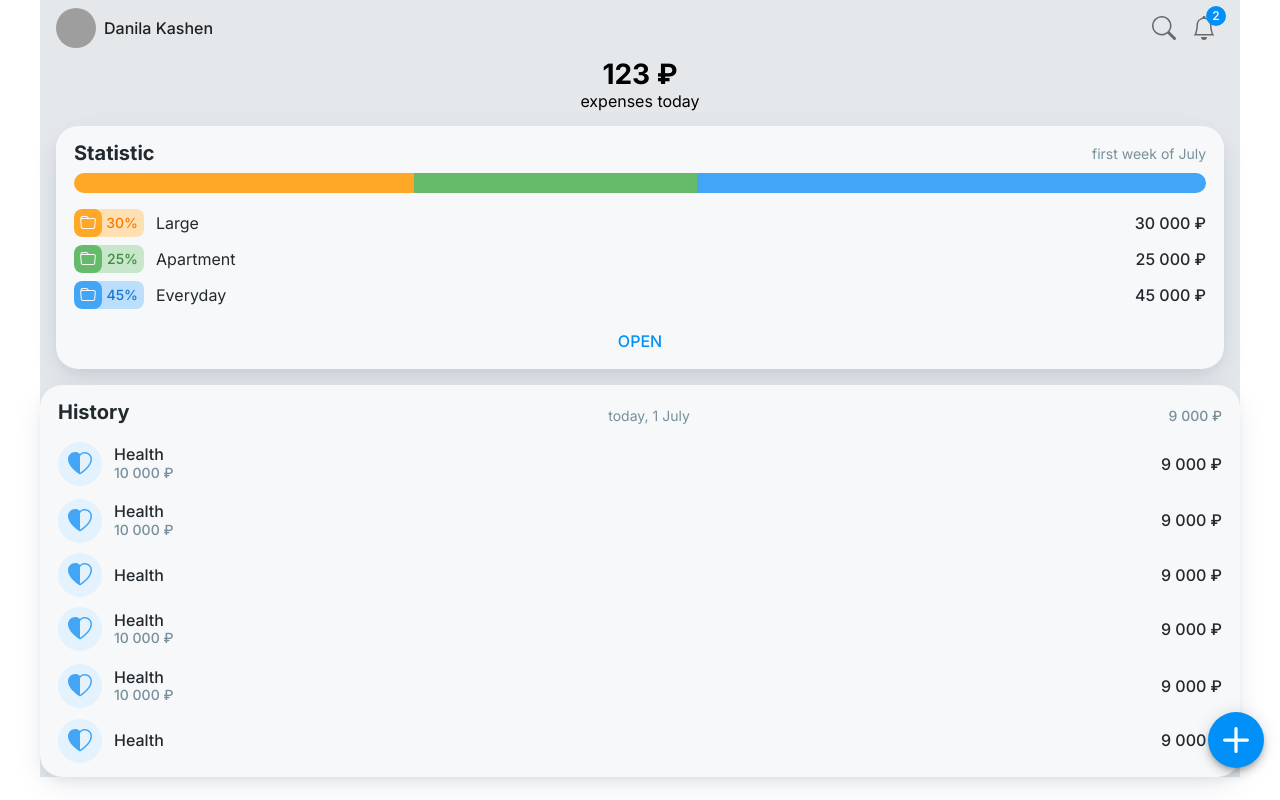
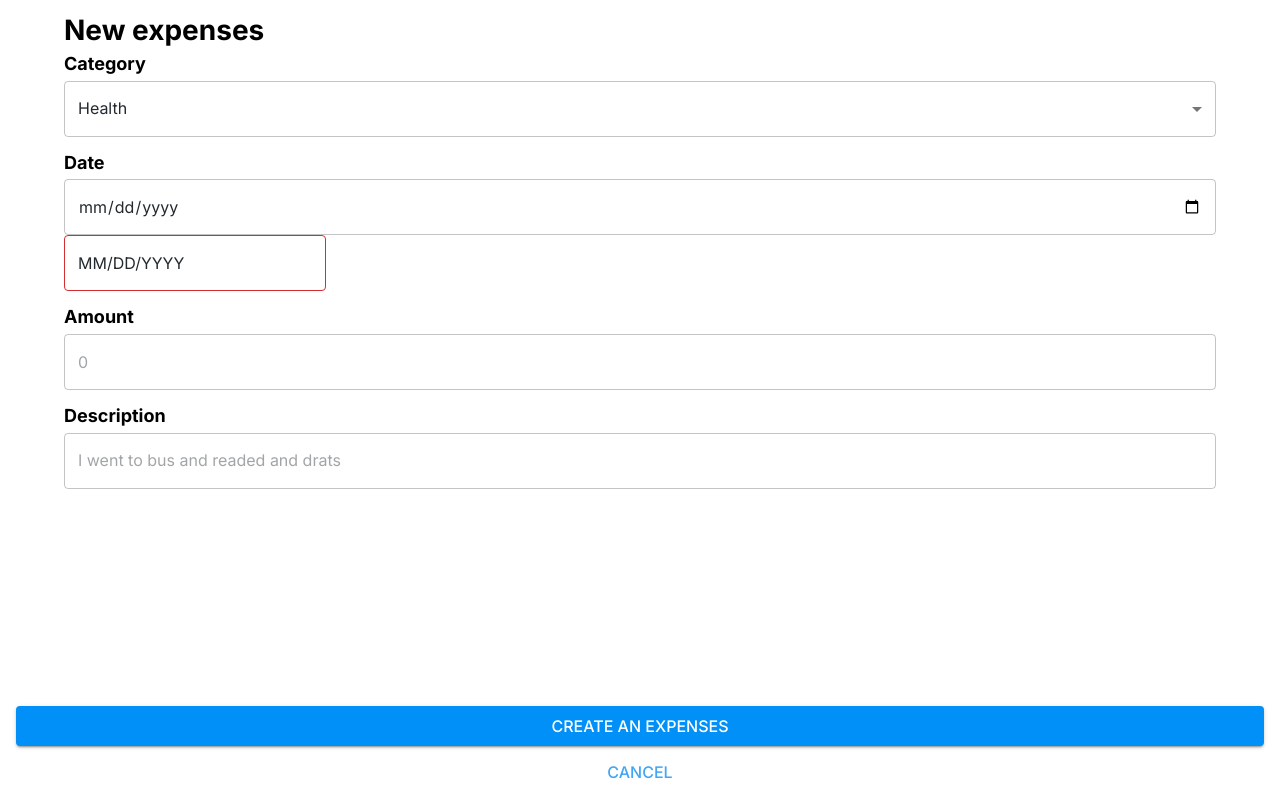
Before and after one commit to akseonowww/finance-tracker, a React (Create React App) app: page /new in a window 1280 px wide. Built offline with nearby package versions, Linux system fonts and the light colour scheme; grey boxes are pictures that could not be loaded.

Commit message:
Add routes and pages New expenses and Setting

```diff
--- a/src/App.tsx
+++ b/src/App.tsx
@@ -1,42 +1,17 @@
-import React from 'react';
-import History from './components/History/History';
-import Statistic from './components/Statistic/Statistic';
-import Header from './components/Header/Header';
-import {
-	Box,
-	Button,
-	Container,
-	SpeedDial,
-	Stack,
-	Typography,
-} from '@mui/material';
-import { BsPlus } from 'react-icons/bs';
-
-
+import { BrowserRouter, Routes, Route } from 'react-router-dom';
+import Setting from './components/Page/Settings/Settings';
+import NewExpenses from './components/Page/NewExpenses/NewExpenses';
+import Home from './components/Page/Home/Home';
 
 const App = () => {
 	return (
-		<Container disableGutters className="App" sx={{background: '#E4E8EB'}}>
-			<Header />
-			<Box>
-				<Box sx={{ textAlign: 'center', p: '0' }}>
-					<Typography variant="headline">123 ₽</Typography>
-					<Typography variant="body">expenses today</Typography>
-				</Box>
-				<Statistic />
-				<History />
-				{/* <Stack spacing={2} direction="row">
-					<Button variant="text">Text</Button>
-					<Button variant="contained">Contained</Button>
-					<Button variant="outlined">Outlined</Button>
-				</Stack> */}
-			</Box>
-			<SpeedDial
-				ariaLabel="Create new expenses"
-				sx={{ position: 'fixed', bottom: 32, right: 16 }}
-				icon={<BsPlus size={52} />}
-			></SpeedDial>
-		</Container>
+		<BrowserRouter>
+			<Routes>
+				<Route path="/" element={<Home />} />
+				<Route path="/new" element={<NewExpenses />} />
+				<Route path="/setting" element={<Setting />} />
+			</Routes>
+		</BrowserRouter>
 	);
 };
 
--- a/src/ThemeFT.tsx
+++ b/src/ThemeFT.tsx
@@ -1,4 +1,5 @@
-import { blue, blueGrey, grey, red } from '@mui/material/colors';
+import '@mui/x-date-pickers/themeAugmentation';
+import { blue, red } from '@mui/material/colors';
 import shadows from '@mui/material/styles/shadows';
 
 declare module '@mui/material/styles' {
@@ -41,6 +42,14 @@ declare module '@mui/material/styles' {
 		big: React.CSSProperties;
 		min: React.CSSProperties;
 	}
+
+	interface SelectVariants {
+		big: React.CSSProperties;
+	}
+
+	interface SelectVariantsOptions {
+		big: React.CSSProperties;
+	}
 }
 
 declare module '@mui/material/Typography' {
@@ -78,15 +87,15 @@ declare module '@mui/material/Paper' {
 	}
 }
 
-declare module '@mui/material/Button' {
-	interface ButtonPropsVariantOverrides {
-		dashed: true;
+declare module '@mui/material/Select' {
+	interface SelectPropsVariantOverrides {
+		big: true;
 	}
 }
 
 export const ThemeFT = {
 	typography: {
-		fontFamily: 'Inter, Arial, sans-serif',
+		fontFamily: 'Inter, Arial, sans-serif !important',
 		headline: {
 			fontFamily: 'Inter, Arial, sans-serif',
 			fontWeight: 600,
@@ -233,9 +242,7 @@ export const ThemeFT = {
 						padding: '16px 18px 6px',
 						boxShadow:
 							' 0px 6px 14px -6px rgba(24, 39, 75, 0.12), 0px 10px 32px -4px rgba(24, 39, 75, 0.1)',
-						// boxShadow: shadows[15],
 						borderRadius: '22px',
-						// background: grey[50],
 					},
 				},
 				{
@@ -246,5 +253,22 @@ export const ThemeFT = {
 				},
 			],
 		},
+		MuiSelect: {
+			variants: [
+				{
+					props: { variant: 'big' },
+					style: {
+						border: `4px dashed ${red[500]}`,
+					},
+				},
+			],
+		},
+		MuiDatePicker: {
+			styleOverrides: {
+				root: {
+					backgroundColor: 'red',
+				},
+			},
+		},
 	},
 };
--- a/src/components/Header/Header.tsx
+++ b/src/components/Header/Header.tsx
@@ -3,20 +3,15 @@ import {
 	Button,
 	Typography,
 	IconButton,
-	List,
-	ListItem,
-	ListItemButton,
-	ListItemIcon,
-	ListItemText,
-	Divider,
 	Drawer,
 	Avatar,
 	AppBar,
 	Badge,
 	Box,
 } from '@mui/material';
-import { BsBell, BsInbox, BsMailbox, BsSearch } from 'react-icons/bs';
+import { BsBell, BsSearch } from 'react-icons/bs';
 import { grey } from '@mui/material/colors';
+import Setting from '../Page/Settings/Settings';
 
 type Anchor = 'bottom';
 
@@ -81,35 +76,7 @@ const Header = () => {
 					open={state['bottom']}
 					onClose={toggleDrawer('bottom', false)}
 				>
-					<Box role="presentation">
-						<List>
-							{['Inbox', 'Starred', 'Send email', 'Drafts'].map(
-								(text, index) => (
-									<ListItem key={text} disablePadding>
-										<ListItemButton>
-											<ListItemIcon>
-												{index % 2 === 0 ? <BsInbox /> : <BsMailbox />}
-											</ListItemIcon>
-											<ListItemText primary={text} />
-										</ListItemButton>
-									</ListItem>
-								)
-							)}
-						</List>
-						<Divider />
-						<List>
-							{['All mail', 'Trash', 'Spam'].map((text, index) => (
-								<ListItem key={text} disablePadding>
-									<ListItemButton>
-										<ListItemIcon>
-											{index % 2 === 0 ? <BsInbox /> : <BsMailbox />}
-										</ListItemIcon>
-										<ListItemText primary={text} />
-									</ListItemButton>
-								</ListItem>
-							))}
-						</List>
-					</Box>
+					<Setting />
 				</Drawer>
 			</Box>
 			<div>
@@ -117,7 +84,7 @@ const Header = () => {
 					<BsSearch />
 				</IconButton>
 				<IconButton>
-					<Badge badgeContent={2} color="primary">
+					<Badge badgeContent={2} color="primary" variant="dot">
 						<BsBell />
 					</Badge>
 				</IconButton>
--- /dev/null
+++ b/src/components/Page/Home/Home.jsx
@@ -0,0 +1,36 @@
+import { Box, Container, SpeedDial, Typography } from '@mui/material';
+import Header from '../../Header/Header';
+import Statistic from '../../Statistic/Statistic';
+import History from '../../History/History';
+import { BsPlus } from 'react-icons/bs';
+import { Link } from 'react-router-dom';
+
+const Home = () => {
+	return (
+		<Container disableGutters sx={{ background: '#E4E8EB' }}>
+			<Header />
+			<Box>
+				<Box sx={{ textAlign: 'center', p: '0' }}>
+					<Typography variant="headline">123 ₽</Typography>
+					<Typography variant="body">expenses today</Typography>
+				</Box>
+				<Statistic />
+				<History />
+				{/* <Stack spacing={2} direction="row">
+					<Button variant="text">Text</Button>
+					<Button variant="contained">Contained</Button>
+					<Button variant="outlined">Outlined</Button>
+				</Stack> */}
+			</Box>
+			<Link to="/new">
+				<SpeedDial
+					ariaLabel="Create new expenses"
+					sx={{ position: 'fixed', bottom: 32, right: 16 }}
+					icon={<BsPlus size={52} />}
+				/>
+			</Link>
+		</Container>
+	);
+};
+
+export default Home;
--- /dev/null
+++ b/src/components/Page/NewExpenses/NewExpenses.tsx
@@ -0,0 +1,107 @@
+import {
+	Container,
+	FormControl,
+	Grid,
+	MenuItem,
+	Select,
+	Typography,
+	TextField,
+	Button,
+	// TextareaAutosize,
+} from '@mui/material';
+import { Link } from 'react-router-dom';
+import { blue } from '@mui/material/colors';
+import { LocalizationProvider, DatePicker } from '@mui/x-date-pickers';
+import { AdapterDayjs } from '@mui/x-date-pickers/AdapterDayjs';
+import dayjs from 'dayjs';
+
+const NewExpenses = () => {
+	return (
+		<Container sx={{ p: '12px 16px' }}>
+			<Typography variant="headline" sx={{ marginBottom: '6px' }}>
+				New expenses
+			</Typography>
+			<Grid container direction="column" gap="16px">
+				<Grid item>
+					<Typography variant="title" sx={{ marginBottom: '6px' }}>
+						Category
+					</Typography>
+					<FormControl fullWidth={true}>
+						<Select defaultValue="health">
+							<MenuItem value="health">
+								<Typography variant="body">Health</Typography>
+							</MenuItem>
+							<MenuItem value="clothes">
+								<Typography variant="body">Clothes</Typography>
+							</MenuItem>
+							<MenuItem value="eating-out">
+								<Typography variant="body">Eating out</Typography>
+							</MenuItem>
+						</Select>
+					</FormControl>
+				</Grid>
+				<Grid item>
+					<Typography variant="title" sx={{ marginBottom: '6px' }}>
+						Date
+					</Typography>
+					<Typography variant="body">
+						<TextField type="date" fullWidth />
+						<LocalizationProvider dateAdapter={AdapterDayjs} fullWidth={true}>
+							<DatePicker defaultValue={() => dayjs('2022-04-17')} />
+						</LocalizationProvider>
+					</Typography>
+				</Grid>
+				<Grid item>
+					<Typography variant="title" sx={{ marginBottom: '6px' }}>
+						Amount
+					</Typography>
+					<Typography variant="body">
+						<TextField
+							fullWidth={true}
+							type="number"
+							inputProps={{ step: 0 }}
+							placeholder="0"
+						/>
+					</Typography>
+				</Grid>
+				<Grid item>
+					<Typography variant="title" sx={{ marginBottom: '6px' }}>
+						Description
+					</Typography>
+					<Typography variant="body">
+						<TextField
+							type="text"
+							fullWidth
+							placeholder="I went to bus and readed and drats"
+						/>
+						{/* <TextareaAutosize
+							minRows={3}
+							placeholder="I went to bus and readed and drats"
+						/> */}
+					</Typography>
+				</Grid>
+			</Grid>
+			<Grid
+				container
+				direction="column"
+				gap={'6px'}
+				sx={{ position: 'absolute', bottom: 0, right: 0, p: '8px 16px' }}
+			>
+				<Grid item>
+					<Button variant="contained" fullWidth>
+						Create an expenses
+					</Button>
+				</Grid>
+				<Grid item>
+					<Link to="/">
+						<Button fullWidth sx={{ color: blue[400], textDecoration: 'auto' }}>
+							Cancel
+						</Button>
+					</Link>
+				</Grid>
+			</Grid>
+		</Container>
+	);
+};
+
+export default NewExpenses;
--- /dev/null
+++ b/src/components/Page/Settings/Settings.tsx
@@ -0,0 +1,41 @@
+import { Box, Container, Divider, List, ListItem, ListItemButton, ListItemIcon, ListItemText, Typography } from "@mui/material"
+import { BsInbox, BsMailbox } from "react-icons/bs"
+
+const Setting = () => {
+   return (
+      <Container>
+         <Typography variant='headline'>Setting </Typography>
+         <Box role="presentation">
+						<List>
+							{['Inbox', 'Starred', 'Send email', 'Drafts'].map(
+								(text, index) => (
+									<ListItem key={text} disablePadding>
+										<ListItemButton>
+											<ListItemIcon>
+												{index % 2 === 0 ? <BsInbox /> : <BsMailbox />}
+											</ListItemIcon>
+											<ListItemText primary={text} />
+										</ListItemButton>
+									</ListItem>
+								)
+							)}
+						</List>
+						<Divider />
+						<List>
+							{['All mail', 'Trash', 'Spam'].map((text, index) => (
+								<ListItem key={text} disablePadding>
+									<ListItemButton>
+										<ListItemIcon>
+											{index % 2 === 0 ? <BsInbox /> : <BsMailbox />}
+										</ListItemIcon>
+										<ListItemText primary={text} />
+									</ListItemButton>
+								</ListItem>
+							))}
+						</List>
+					</Box>
+      </Container>
+   )
+}
+
+export default Setting
--- a/src/components/Statistic/Statistic.tsx
+++ b/src/components/Statistic/Statistic.tsx
@@ -36,13 +36,13 @@ const Statistic = () => {
 			precent: 0,
 		},
 	];
-	let dataCash: number = 0;
+	let dataash: number = 0;
 
 	data.map((el: any) => {
-		dataCash += el.cash;
+		return dataash += el.cash;
 	});
 	data.map((el: any) => {
-		el.precent = Math.floor(el.cash / (dataCash / 100));
+		return el.precent = Math.floor(el.cash / (dataash / 100));
 	});
 
 	const miniChart = (arr: any) => {
--- a/src/index.tsx
+++ b/src/index.tsx
@@ -17,6 +17,7 @@ const theme = createTheme(ThemeFT as any);
 
 root.render(
 	<React.StrictMode>
+		{/* <Browser */}
 		<ThemeProvider theme={theme}>
 			<App />
 		</ThemeProvider>
```
Also changed, not shown: package.json (+7 -1 lines), src/components/History/History.tsx (+3 -15 lines), 1 other file (tests, documents, lock files or other folders).
